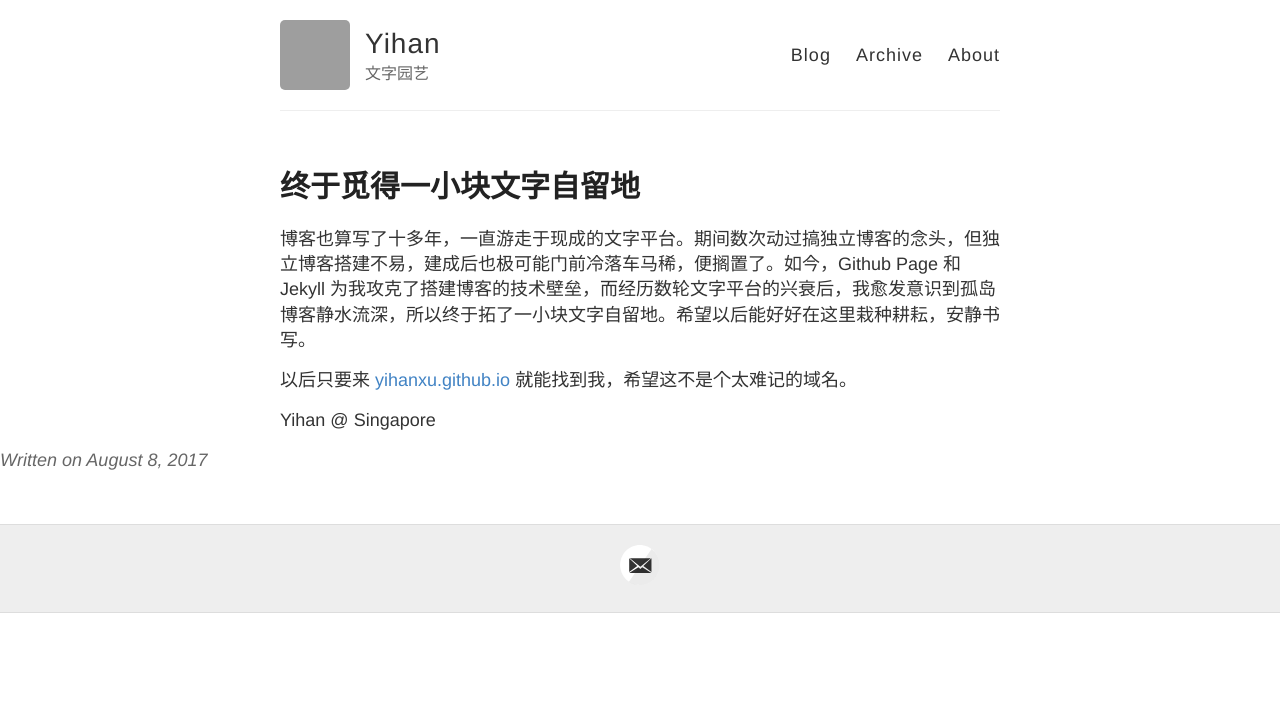
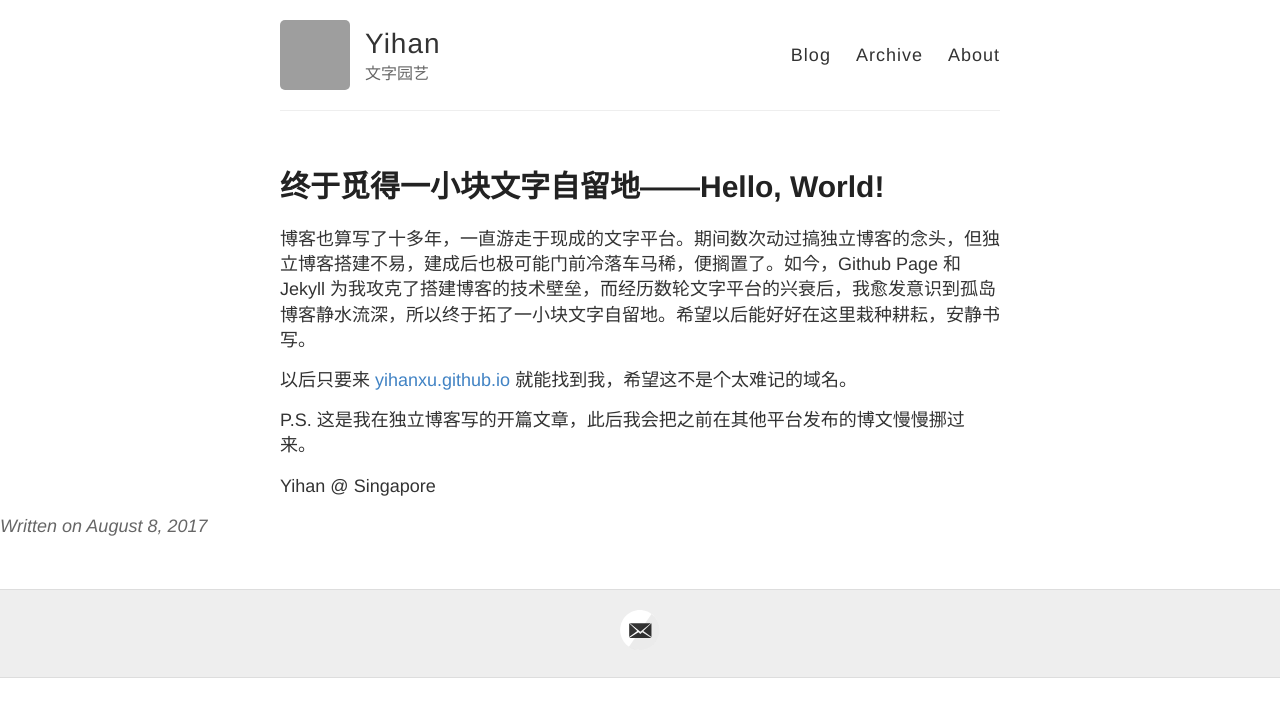
Before and after one commit to yihanxu/yihanxu.github.io, a Jekyll site: the page built from _posts/2017-8-8-hello-world.md, in a window 1280 px wide. Shown: the top 717 px of the page. Built offline with Jekyll 4.4.1, drawn with Linux system fonts in a browser that asks for light colours; comment, search, counter and statistics services are not loaded; grey boxes are pictures that could not be loaded.

Commit message:
Update 2017-8-8-hello-world.md

```diff
--- a/_posts/2017-8-8-hello-world.md
+++ b/_posts/2017-8-8-hello-world.md
@@ -1,12 +1,13 @@
 ---
 layout: post
 comments: true
-title: 终于觅得一小块文字自留地
+title: "终于觅得一小块文字自留地——Hello, World!"
 ---
 
 博客也算写了十多年，一直游走于现成的文字平台。期间数次动过搞独立博客的念头，但独立博客搭建不易，建成后也极可能门前冷落车马稀，便搁置了。如今，Github Page 和 Jekyll 为我攻克了搭建博客的技术壁垒，而经历数轮文字平台的兴衰后，我愈发意识到孤岛博客静水流深，所以终于拓了一小块文字自留地。希望以后能好好在这里栽种耕耘，安静书写。
 
 以后只要来 [yihanxu.github.io](https://yihanxu.github.io) 就能找到我，希望这不是个太难记的域名。
 
+P.S. 这是我在独立博客写的开篇文章，此后我会把之前在其他平台发布的博文慢慢挪过来。
 
 Yihan @ Singapore
```
